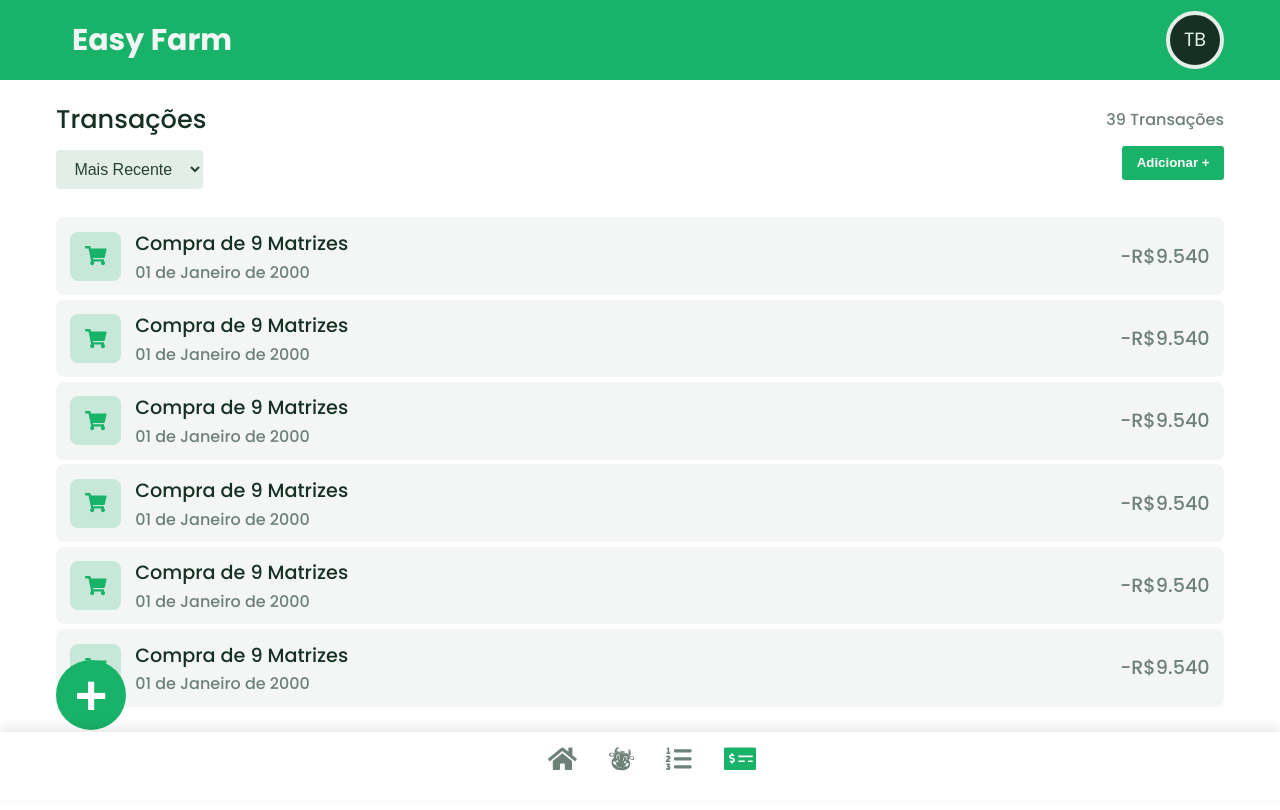
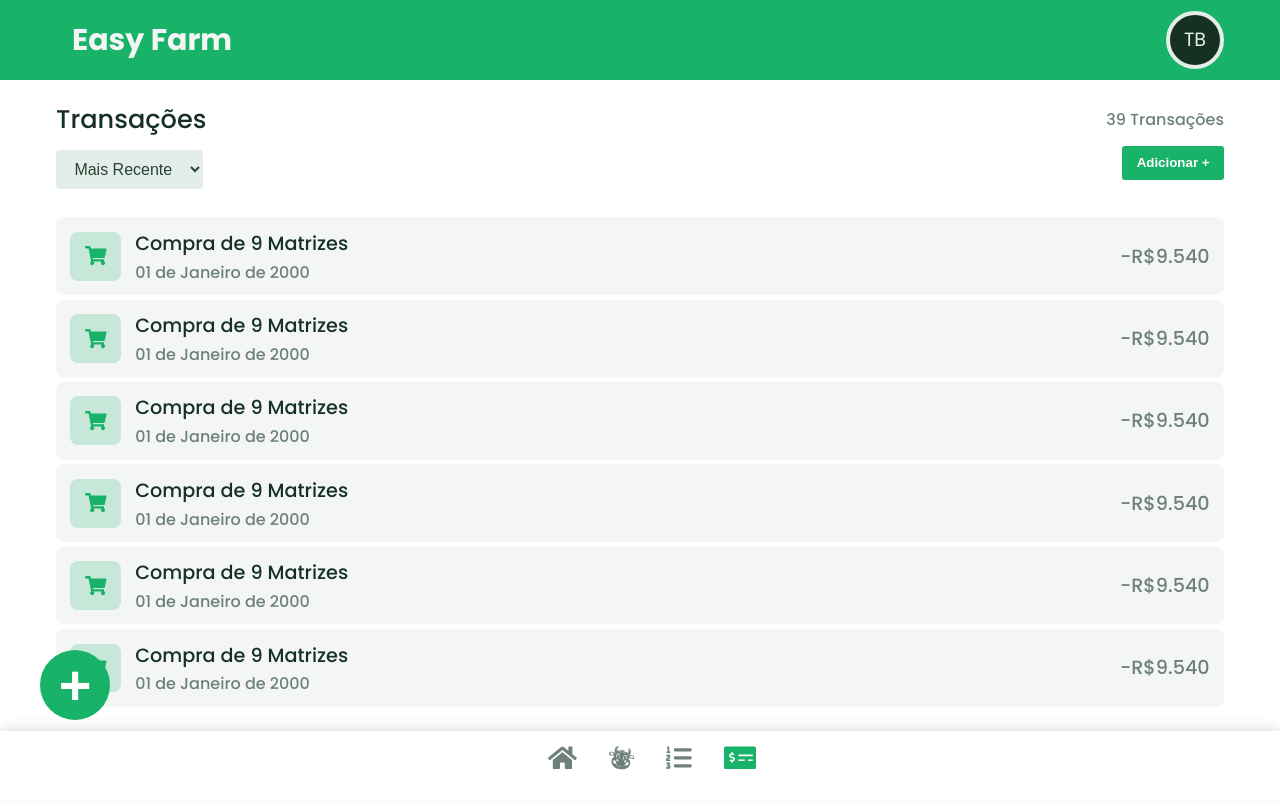
Before and after one commit to michel674/gado-control-front, a React (Create React App) app: page /transactions in a window 1280 px wide. Shown: the top 810 px of the page. Built offline with nearby package versions, Linux system fonts and the light colour scheme.

Commit message:
Frame and stuff

```diff
--- a/src/App.js
+++ b/src/App.js
@@ -18,7 +18,6 @@ const App = () => {
         <AppRoutes />
       </AppWrapperStyled>
 
-      <Separator type="Large" />
       {pathname !== '/login' && <Navbar />}
     </BrowserRouter>
   );
--- a/src/atomic/atm.frame/frame.styled.js
+++ b/src/atomic/atm.frame/frame.styled.js
@@ -27,13 +27,15 @@ export const FrameStyled = styled.div`
   box-sizing: border-box;
   transition-duration: ${Transition.Normal};
 
-  cursor: ${props => (props.clickable ? 'pointer' : 'normal')};
+  border: 0px solid transparent;
 
   ${props =>
-    props.toggle &&
+    props.clickable &&
     `
+    cursor:pointer;
   &:hover {
       opacity: 0.7;
+      border:2px solid transparent;
     }
     &:active { opacity: 0.9; }
   `}
--- a/src/atomic/atm.roundbutton/roundbutton.styled.js
+++ b/src/atomic/atm.roundbutton/roundbutton.styled.js
@@ -19,19 +19,22 @@ export const RoundButtonStyled = styled.button`
   font-size: ${props => fontSize[props.size] || fontSize.Medium};
   font-weight: ${FontWeight.Bold};
   position:sticky;
-  bottom:70px;
+  bottom:80px;
+  top:0px;
   right:0px;
+  left: 40px;
 
 
   width: 70px;
   height 70px;
-  border: none;
+  border: 0px solid transparent;
   border-radius: 50%;
 
   transition-duration: ${Transition.Normal};
   &:hover {
     box-shadow: 0 6px 6px -4px ${Color.Gray300};
     background-color: ${Color.PrimaryLight};
+    border: 2px solid transparent;
   }
   &:active {
     transition-duration: ${Transition.Fast};
--- a/src/pages/cattles.jsx
+++ b/src/pages/cattles.jsx
@@ -134,8 +134,8 @@ export const Cattles = () => {
             );
           })}
         </Row>
-        <RoundButton>+</RoundButton>
       </Grid>
+      <RoundButton>+</RoundButton>
     </>
   );
 };
--- a/src/pages/transaction.jsx
+++ b/src/pages/transaction.jsx
@@ -77,6 +77,8 @@ export const Transaction = () => {
       <H3>Observações</H3>
       <Separator type="XNano" />
       <Body bold>As duas primeiras gestações foram em outra fazenda. </Body>
+
+      <Separator type="Large" />
       <RoundButtonStyled size="Small">{faIcon.edit}</RoundButtonStyled>
     </Grid>
   );
--- a/src/pages/transactions.jsx
+++ b/src/pages/transactions.jsx
@@ -87,8 +87,8 @@ export const Transactions = () => {
             );
           })}
         </Row>
-        <RoundButton>+</RoundButton>
       </Grid>
+      <RoundButton>+</RoundButton>
     </>
   );
 };
```
